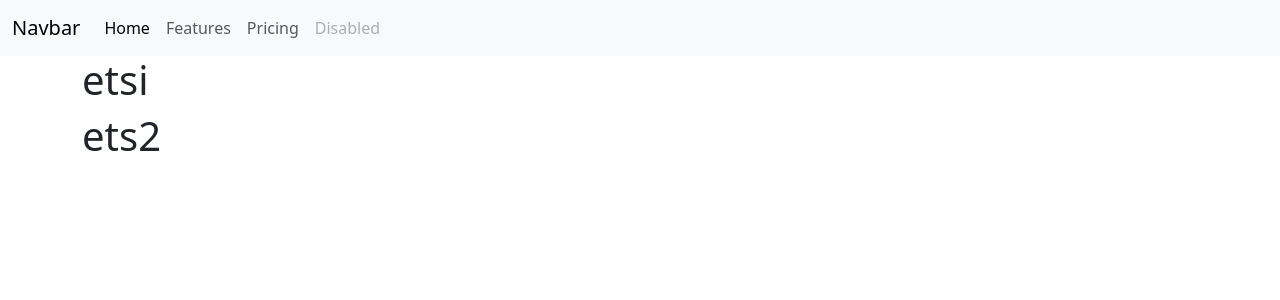
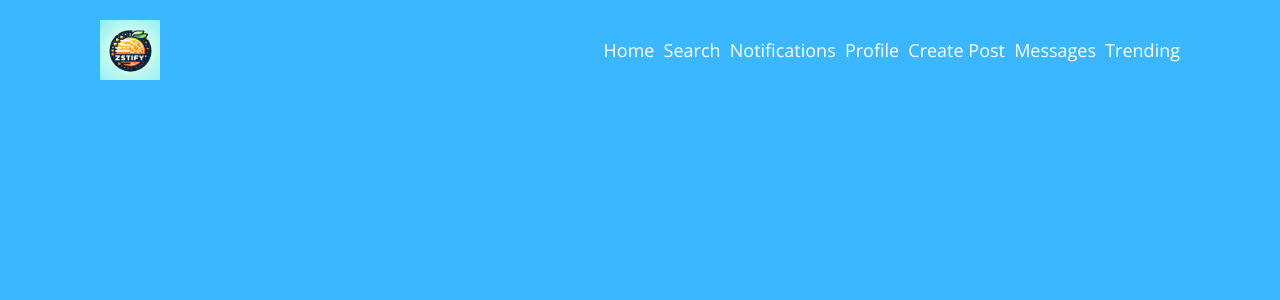
Before and after one commit to RaptoRRmakesGames/new_social_media, a Flask app: page / in a window 1280 px wide. Shown: the top 300 px of the page. Run offline with Flask 3, Linux system fonts and the light colour scheme.

Commit message:
Changes Note:Fix image load

```diff
--- a/Src/static/nav.css
+++ b/Src/static/nav.css
@@ -1 +1,59 @@
 @import url('https://fonts.googleapis.com/css2?family=Open+Sans&display=swap');
+
+* {
+    margin: 0;
+    padding: 0;
+    box-sizing: border-box;
+    font-family: 'Open Sans', sans-serif;
+}
+
+body {
+    min-height: 100px;
+    background-color: #00a2ffc5;
+    background-size: cover;
+    background-position: center;
+}
+
+.header {
+    position: fixed;
+    top: 0;
+    left: 0;
+    width: 100%;
+    padding: 20px 100px;
+    background: transparent;
+    display: flex;
+    justify-content: space-between;
+    align-items: center;
+    z-index: 100;
+}
+
+.navbar a {
+    position: relative;
+    font-size: 18px;
+    color: white;
+    font-weight: 500;
+    text-decoration: none;
+    margin-left: 5px;
+}
+
+.navbar a::before {
+    content: '';
+    position: absolute;
+    top: 100%;
+    left: 0;
+    width: 0%;
+    height: 2px;
+    background-color: #fff;
+    transition: .3s;
+
+}
+
+.navbar a:hover::before {
+    width: 100%;
+}
+
+.header .logo img {
+    height: 60px; /* Adjust this to your preferred size */
+    width: auto;
+    display: block;
+}
--- a/Src/templates/body.html
+++ b/Src/templates/body.html
@@ -16,7 +16,5 @@
 
     {% include 'footer.html'%}
 
-    <link href="https://cdn.jsdelivr.net/npm/bootstrap@5.3.2/dist/css/bootstrap.min.css" rel="stylesheet" integrity="sha384-T3c6CoIi6uLrA9TneNEoa7RxnatzjcDSCmG1MXxSR1GAsXEV/Dwwykc2MPK8M2HN" crossorigin="anonymous">
-    <script src="https://cdn.jsdelivr.net/npm/bootstrap@5.3.2/dist/js/bootstrap.bundle.min.js" integrity="sha384-C6RzsynM9kWDrMNeT87bh95OGNyZPhcTNXj1NW7RuBCsyN/o0jlpcV8Qyq46cDfL" crossorigin="anonymous"></script>
 </body>
 </html>
--- a/Src/templates/index.html
+++ b/Src/templates/index.html
@@ -6,10 +6,10 @@
 {% block content %}
 
 <div class="container">
-    <h1>etsi</h1>
+    <h1></h1>
 </div>
 <div class="container">
-    <h1>ets2</h1>
+    <h1></h1>
 </div>
 
 {% endblock content %}
--- a/Src/templates/navbar.html
+++ b/Src/templates/navbar.html
@@ -1,24 +1,15 @@
-<nav class="navbar navbar-expand-lg bg-body-tertiary">
-    <div class="container-fluid">
-      <a class="navbar-brand" href="#">Navbar</a>
-      <button class="navbar-toggler" type="button" data-bs-toggle="collapse" data-bs-target="#navbarNav" aria-controls="navbarNav" aria-expanded="false" aria-label="Toggle navigation">
-        <span class="navbar-toggler-icon"></span>
-      </button>
-      <div class="collapse navbar-collapse" id="navbarNav">
-        <ul class="navbar-nav">
-          <li class="nav-item">
-            <a class="nav-link active" aria-current="page" href="#">Home</a>
-          </li>
-          <li class="nav-item">
-            <a class="nav-link" href="#">Features</a>
-          </li>
-          <li class="nav-item">
-            <a class="nav-link" href="#">Pricing</a>
-          </li>
-          <li class="nav-item">
-            <a class="nav-link disabled" aria-disabled="true">Disabled</a>
-          </li>
-        </ul>
-      </div>
-    </div>
+<header class="header">
+  <a href="#" class="logo">
+    <img src="src/images/logo.png" alt="ZSTIFY Logo">
+  </a>
+
+  <nav class="navbar">
+      <a href="#">Home</a>
+      <a href="#">Search</a>
+      <a href="#">Notifications</a>
+      <a href="#">Profile</a>
+      <a href="#">Create Post</a>
+      <a href="#">Messages</a>
+      <a href="#">Trending</a>
   </nav>
+</header>
```
